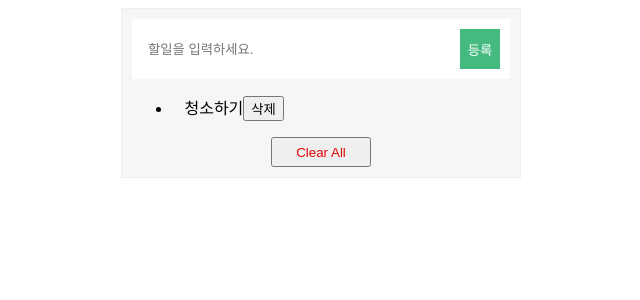
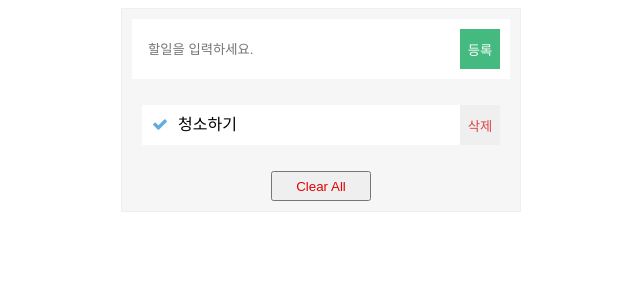
Before and after one commit to chhak2021/Vue.js, a Vue app in the folder TodoApp/: page / in a window 1280 px wide. Shown: the top 300 px of the page, without its empty margins (319-959 px from the left). Built offline with nearby package versions, Linux system fonts and the light colour scheme.

Commit message:
2023/04/20 수업예제

```diff
--- a/TodoApp/index.html
+++ b/TodoApp/index.html
@@ -5,7 +5,7 @@
     <link rel="icon" type="image/svg+xml" href="/vite.svg" />
     <link
       rel="stylesheet"
-      href="https://cdn.jsdelivr.net/npm/@fortawesome/fontawesome-free@6.2.1/css/fontawesome.min.css"
+      href="https://cdnjs.cloudflare.com/ajax/libs/font-awesome/4.7.0/css/font-awesome.css"
     />
     <meta name="viewport" content="width=device-width, initial-scale=1.0" />
     <title>Vite + Vue</title>
--- a/TodoApp/src/components/Item.vue
+++ b/TodoApp/src/components/Item.vue
@@ -1,5 +1,9 @@
 <template>
-  <h3>Item</h3>
+  <li>
+    <i class="fa fa-check" aria-hidden="true"></i>
+    <span>청소하기</span>
+    <button>삭제</button>
+  </li>
 </template>
 <script>
 export default {
--- a/TodoApp/src/components/Main.vue
+++ b/TodoApp/src/components/Main.vue
@@ -1,21 +1,57 @@
 <template>
   <main>
     <ul>
-      <li>
-        <i class="fa fa-check" aria-hidden="true"></i>
-        <span>청소하기</span>
-        <button>삭제</button>
-      </li>
+      <Item></Item>
     </ul>
   </main>
 </template>
 <script>
+import Item from "./Item.vue";
 export default {
   name: "Main",
+  components: {
+    Item,
+  },
   setup() {
     return {};
   },
 };
 </script>
 
-<style scoped></style>
+<style>
+main {
+  width: 100%;
+  height: auto;
+  padding: 10px;
+  box-sizing: border-box;
+}
+main > ul {
+  width: 100%;
+  height: auto;
+  list-style: none;
+  padding: 0;
+  box-sizing: border-box;
+}
+main > ul > li {
+  width: 100%;
+  height: 40px;
+  line-height: 40px;
+  padding-left: 10px;
+  margin-bottom: 6px;
+  background-color: white;
+  box-sizing: border-box;
+}
+main > ul > li > i {
+  color: #62acde;
+}
+main > ul > li > span {
+  margin-left: 10px;
+}
+main > ul > li > button {
+  float: right;
+  width: 40px;
+  height: 40px;
+  border: none;
+  color: #de4343;
+}
+</style>
```
